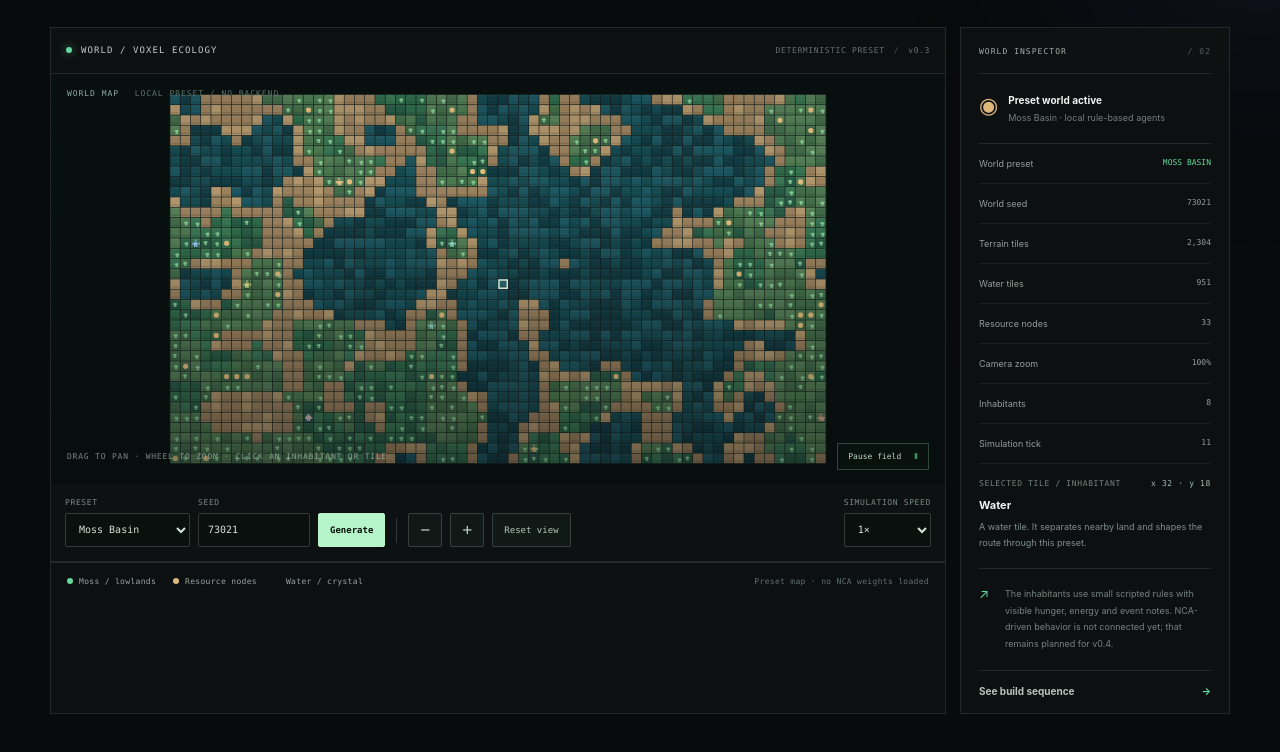
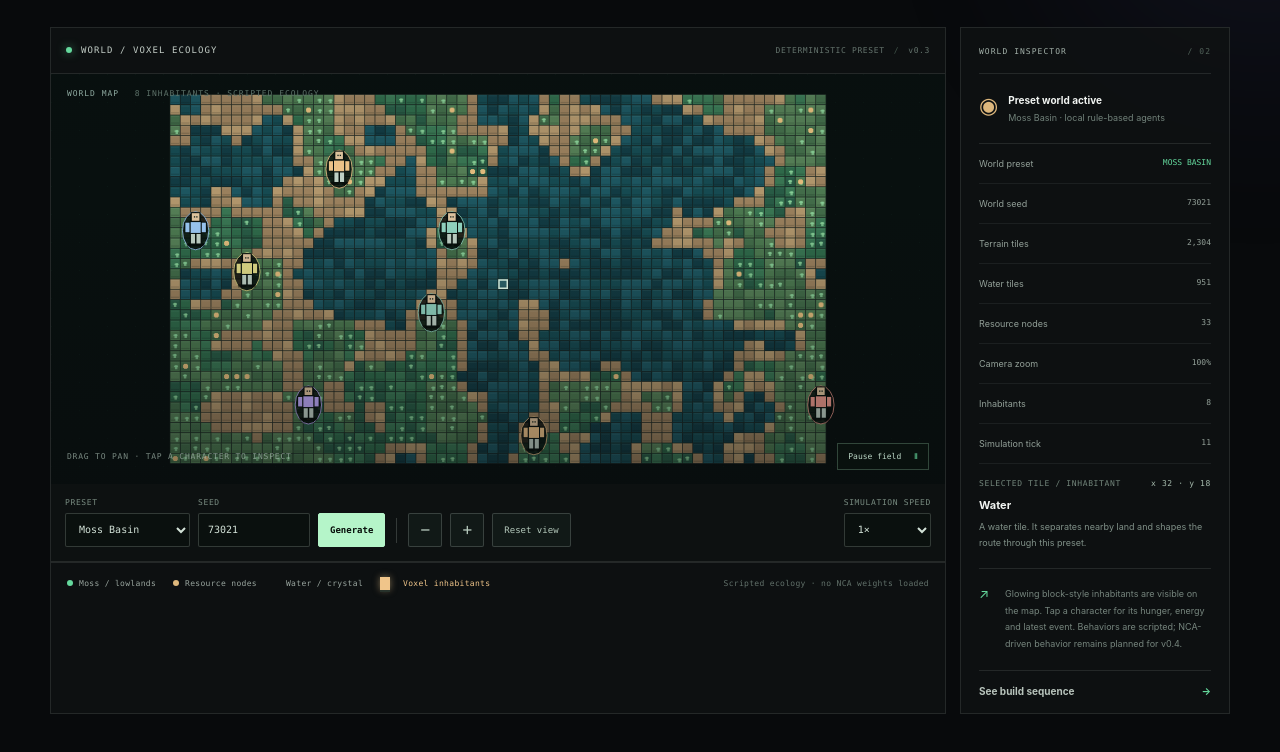
Before and after one commit to sohan-a11y/DOTS-Living-World, a website with bundled scripts: page index.html in a window 1280 px wide. Shown: the part 903-1655 px from the top of the page. Built offline with nearby package versions, Linux system fonts and the light colour scheme.

Commit message:
fix(v0.3): make voxel inhabitants visible and touch-friendly

```diff
--- a/index.html
+++ b/index.html
@@ -77,9 +77,9 @@
             </div>
             <div class="canvas-wrap">
               <canvas id="world-field" aria-label="Interactive world map with deterministic terrain and original voxel inhabitants. Drag to pan, zoom with controls, and select a tile or inhabitant to inspect it." role="img" tabindex="0"></canvas>
-              <div class="canvas-top-label">WORLD MAP <span>LOCAL PRESET / NO BACKEND</span></div>
+              <div class="canvas-top-label">WORLD MAP <span>8 INHABITANTS · SCRIPTED ECOLOGY</span></div>
               <div class="canvas-bottom">
-                <span>DRAG TO PAN · WHEEL TO ZOOM · CLICK AN INHABITANT OR TILE</span>
+                <span>DRAG TO PAN · TAP A CHARACTER TO INSPECT</span>
                 <button class="preview-toggle" id="preview-toggle" type="button" aria-pressed="false">Pause field <span aria-hidden="true">Ⅱ</span></button>
               </div>
             </div>
@@ -110,7 +110,8 @@
               <span><i class="legend legend-mint"></i> Moss / lowlands</span>
               <span><i class="legend legend-amber"></i> Resource nodes</span>
               <span><i class="legend legend-cyan"></i> Water / crystal</span>
-              <span class="disclaimer">Preset map · no NCA weights loaded</span>
+              <span class="inhabitant-legend">Voxel inhabitants</span>
+              <span class="disclaimer">Scripted ecology · no NCA weights loaded</span>
             </div>
           </article>
 
@@ -128,9 +129,9 @@
             <div class="tile-inspector" aria-live="polite">
               <div class="tile-inspector-head"><span>SELECTED TILE / INHABITANT</span><span id="tile-coordinate">x 32 · y 18</span></div>
               <strong id="tile-name">Select a tile</strong>
-              <p id="tile-description">Click or tap any visible tile to inspect its terrain and local features.</p>
+              <p id="tile-description">Tap a glowing block-style character to inspect its needs and behavior, or tap an empty tile to inspect terrain.</p>
             </div>
-            <div class="inspector-callout"><span class="callout-mark">↗</span><p>The inhabitants use small scripted rules with visible hunger, energy and event notes. NCA-driven behavior is not connected yet; that remains planned for v0.4.</p></div>
+            <div class="inspector-callout"><span class="callout-mark">↗</span><p>Glowing block-style inhabitants are visible on the map. Tap a character for its hunger, energy and latest event. Behaviors are scripted; NCA-driven behavior remains planned for v0.4.</p></div>
             <a href="#roadmap" class="inspector-link">See build sequence <span>→</span></a>
           </aside>
         </div>
--- a/src/main.js
+++ b/src/main.js
@@ -145,28 +145,58 @@ if (canvas && ctx && playButton && presetInput && seedInput && speedInput) {
     for (const agent of agents) {
       const cx = left + (agent.x + .5) * scale;
       const cy = top + (agent.y + .5) * scale;
-      if (cx < -scale || cy < -scale || cx > rect.width + scale || cy > rect.height + scale) continue;
-      const head = Math.max(1.2, scale * .17);
-      const torsoW = Math.max(1.4, scale * .34);
-      const torsoH = Math.max(1.7, scale * .29);
-      const legW = Math.max(1, scale * .12);
-      const topY = cy - scale * .34;
-      ctx.fillStyle = "rgba(0,0,0,.34)";
-      ctx.fillRect(cx - scale * .26, cy + scale * .38, scale * .52, Math.max(1, scale * .09));
-      ctx.fillStyle = agent.color;
-      ctx.fillRect(cx - head / 2, topY, head, head);
-      ctx.fillRect(cx - torsoW / 2, cy - scale * .08, torsoW, torsoH);
-      ctx.fillRect(cx - torsoW * .94, cy - scale * .04, Math.max(1, scale * .11), torsoH * .68);
-      ctx.fillRect(cx + torsoW * .83, cy - scale * .04, Math.max(1, scale * .11), torsoH * .68);
-      ctx.fillRect(cx - legW * 1.35, cy + scale * .18, legW, scale * .21);
-      ctx.fillRect(cx + legW * .35, cy + scale * .18, legW, scale * .21);
-      ctx.fillStyle = "rgba(6,13,11,.65)";
-      ctx.fillRect(cx - head * .2, topY + head * .38, Math.max(.7, head * .16), Math.max(.7, head * .16));
+      const unit = Math.max(1.05, Math.min(1.65, scale / 7));
+      const headSize = 5.2 * unit;
+      const torsoW = 7.2 * unit;
+      const torsoH = 7.5 * unit;
+      const armW = 2.8 * unit;
+      const legW = 2.8 * unit;
+      const groundY = cy + Math.max(2, scale * .22);
+      const topY = groundY - 22 * unit;
+      if (cx < -20 * unit || cy < -26 * unit || cx > rect.width + 20 * unit || cy > rect.height + 12 * unit) continue;
+
+      // Dark badge and colored halo keep characters legible on every terrain palette.
+      ctx.fillStyle = "rgba(3,9,8,.78)";
+      ctx.beginPath();
+      ctx.ellipse(cx, groundY - 10 * unit, 9 * unit, 13 * unit, 0, 0, Math.PI * 2);
+      ctx.fill();
+      ctx.strokeStyle = agent.id === selectedAgentId ? "#fff0bd" : agent.color;
+      ctx.globalAlpha = agent.id === selectedAgentId ? 1 : .82;
+      ctx.lineWidth = Math.max(1, unit * .65);
+      ctx.beginPath();
+      ctx.ellipse(cx, groundY - 10 * unit, 9 * unit, 13 * unit, 0, 0, Math.PI * 2);
+      ctx.stroke();
+      ctx.globalAlpha = 1;
+      ctx.fillStyle = "rgba(0,0,0,.5)";
+      ctx.fillRect(cx - 6 * unit, groundY - 1.5 * unit, 12 * unit, 2.2 * unit);
+
+      // Chunky, original sprite: square head, torso, arms, and two legs.
+      const block = (x, y, w, h, fill) => {
+        ctx.fillStyle = "#07100d";
+        ctx.fillRect(x - .7 * unit, y - .7 * unit, w + 1.4 * unit, h + 1.4 * unit);
+        ctx.fillStyle = fill;
+        ctx.fillRect(x, y, w, h);
+      };
+      block(cx - headSize / 2, topY, headSize, headSize, "#e2c6a0");
+      block(cx - torsoW / 2, topY + 6.1 * unit, torsoW, torsoH, agent.color);
+      block(cx - torsoW / 2 - armW - .6 * unit, topY + 6.5 * unit, armW, 6.5 * unit, agent.color);
+      block(cx + torsoW / 2 + .6 * unit, topY + 6.5 * unit, armW, 6.5 * unit, agent.color);
+      block(cx - 3.2 * unit, topY + 14.2 * unit, legW, 6.5 * unit, "#c1d3c7");
+      block(cx + .6 * unit, topY + 14.2 * unit, legW, 6.5 * unit, "#c1d3c7");
+      ctx.fillStyle = "#13221b";
+      ctx.fillRect(cx - 1.2 * unit, topY + 2.1 * unit, .9 * unit, .9 * unit);
+      ctx.fillRect(cx + .4 * unit, topY + 2.1 * unit, .9 * unit, .9 * unit);
+
       if (agent.id === selectedAgentId) {
-        ctx.strokeStyle = "#f2d9a2"; ctx.lineWidth = Math.max(1, scale * .07);
-        ctx.beginPath(); ctx.ellipse(cx, cy + scale * .04, scale * .47, scale * .55, 0, 0, Math.PI * 2); ctx.stroke();
-        ctx.fillStyle = "#f2d9a2"; ctx.font = "9px ui-monospace, monospace"; ctx.textAlign = "center";
-        ctx.fillText(agent.name, cx, topY - 3);
+        ctx.fillStyle = "#f2d9a2";
+        ctx.font = "bold 10px ui-monospace, monospace";
+        ctx.textAlign = "center";
+        const label = agent.name;
+        const labelWidth = ctx.measureText(label).width + 10;
+        ctx.fillStyle = "rgba(5,12,10,.94)";
+        ctx.fillRect(cx - labelWidth / 2, topY - 17, labelWidth, 13);
+        ctx.fillStyle = "#f2d9a2";
+        ctx.fillText(label, cx, topY - 7);
       }
     }
   }
@@ -264,7 +294,7 @@ if (canvas && ctx && playButton && presetInput && seedInput && speedInput) {
       const ax = view.left + (agent.x + .5) * view.scale;
       const ay = view.top + (agent.y + .18) * view.scale;
       const distance = Math.hypot(localX - ax, localY - ay);
-      if (distance < view.scale * .52 && distance < pickedDistance) { picked = agent; pickedDistance = distance; }
+      if (distance < Math.max(13, view.scale * .95) && distance < pickedDistance) { picked = agent; pickedDistance = distance; }
     }
     if (picked) { selectedAgentId = picked.id; selected = { x: picked.x, y: picked.y }; updateInspector(); requestDraw(); return; }
     if (getTile(world, x, y)) { selectedAgentId = null; selected = { x, y }; updateInspector(); requestDraw(); }
--- a/styles.css
+++ b/styles.css
@@ -248,5 +248,5 @@ h2 { margin: 18px 0 0; font-size: clamp(34px, 4vw, 49px); line-height: 1.08; let
 }
 
 /* v0.3 original voxel inhabitants and inspector state */
-.inhabitant-legend { color: #f0c58a; }
-.inhabitant-legend::before { content: ""; display: inline-block; width: 7px; height: 9px; margin-right: 6px; background: #f0c58a; box-shadow: 0 2px 0 #27322b; vertical-align: -1px; }
+.inhabitant-legend { color: #f0c58a; font: 8px var(--mono); letter-spacing: .04em; white-space: nowrap; }
+.inhabitant-legend::before { content: ""; display: inline-block; width: 10px; height: 13px; margin-right: 7px; background: #f0c58a; box-shadow: 0 2px 0 #27322b, 0 0 7px rgba(240,197,138,.5); vertical-align: -2px; }
```
